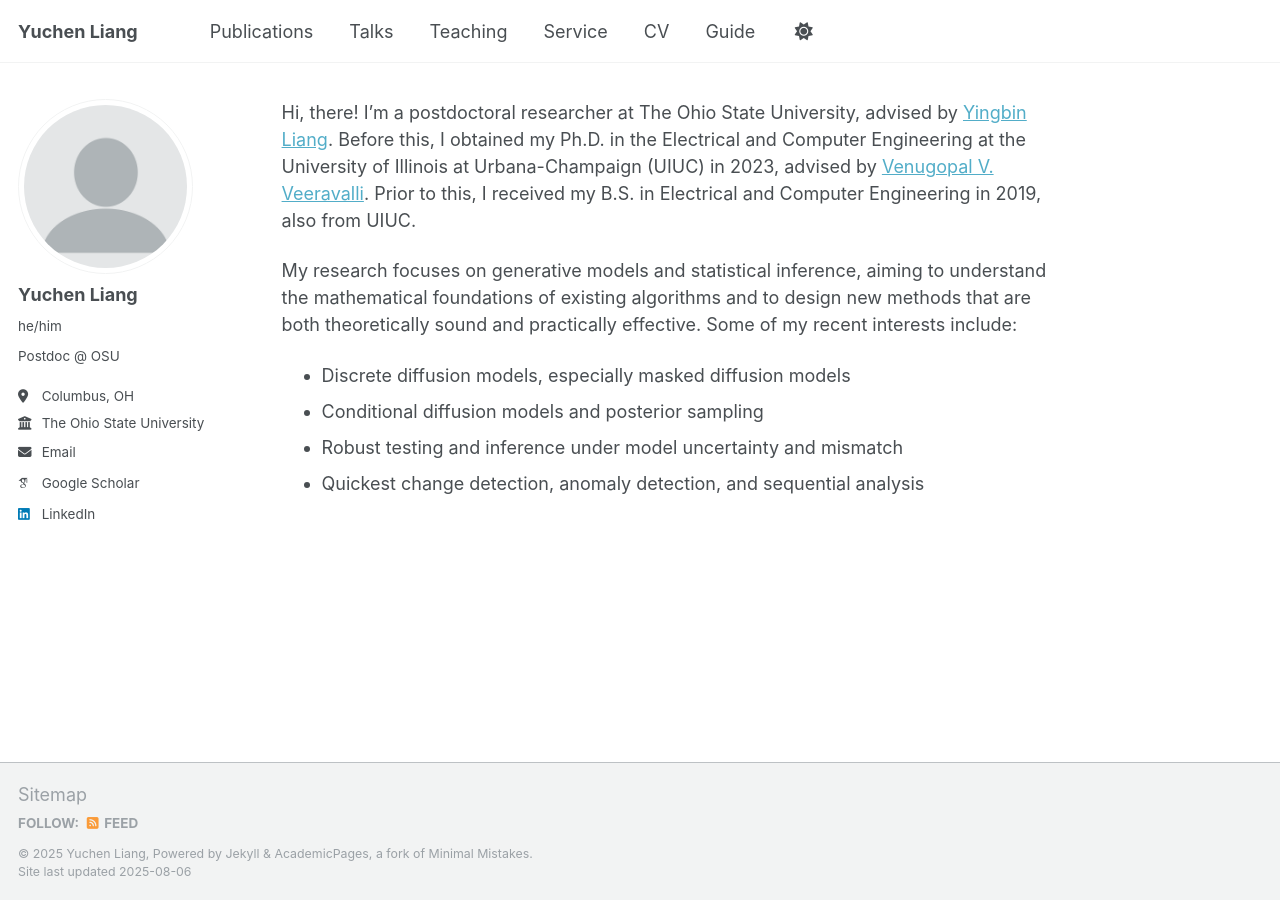
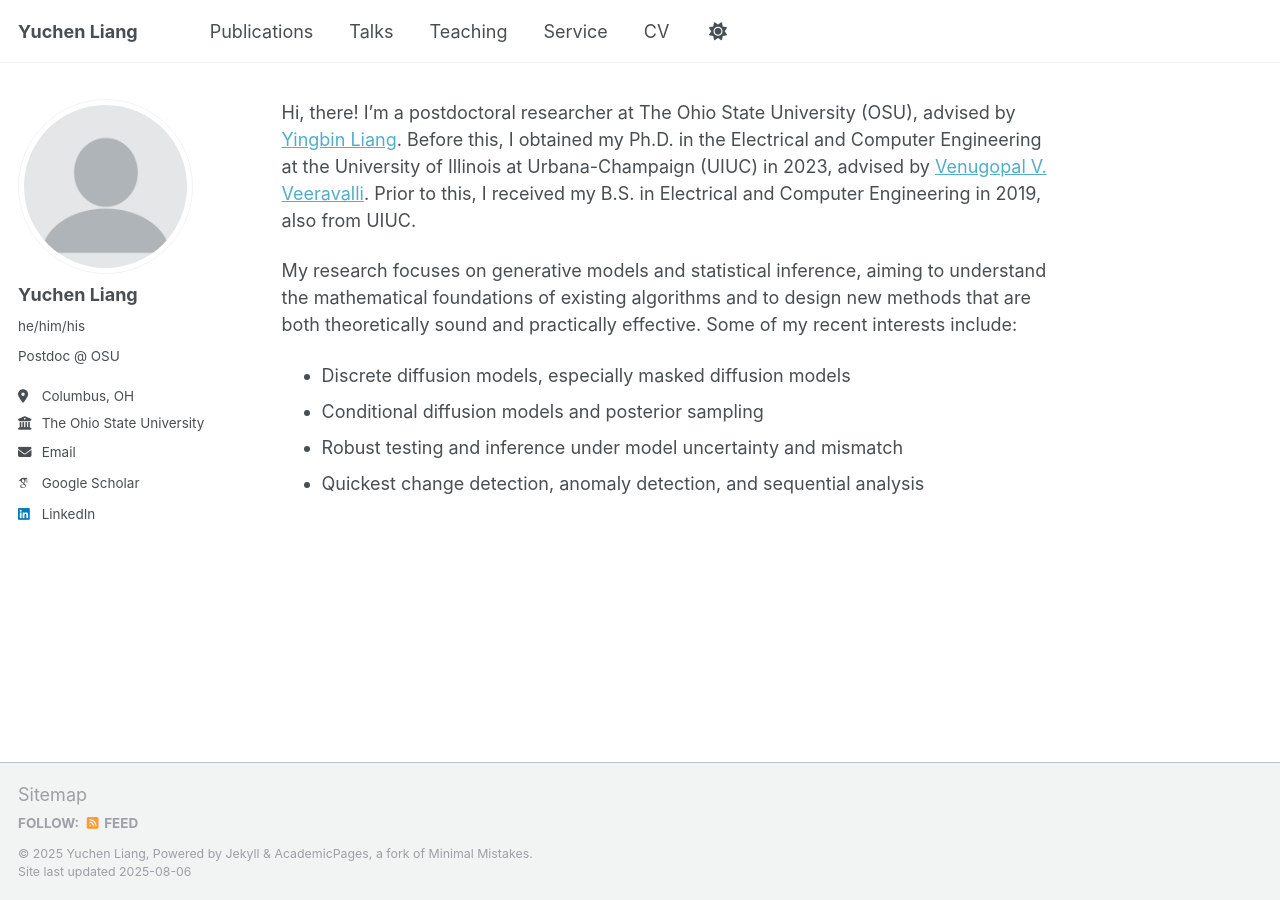
Before and after one commit to yuchenliang1/yuchenliang1.github.io, a Jekyll site: the page built from _pages/about.md, in a window 1280 px wide. Built offline with Jekyll 4.4.1, drawn with Linux system fonts in a browser that asks for light colours; some web fonts are replaced; a script that is not in the unit is left out.

Commit message:
8/6 update

```diff
--- a/_config.yml
+++ b/_config.yml
@@ -24,7 +24,7 @@ author:
   # Biographic information
   avatar           : "profile.png"
   name             : "Yuchen Liang"
-  pronouns         : "he/him" # example: "she/her"
+  pronouns         : "he/him/his" # example: "she/her"
   bio              : "Postdoc @ OSU"
   location         : "Columbus, OH"
   employer         : "The Ohio State University"
--- a/_data/navigation.yml
+++ b/_data/navigation.yml
@@ -35,5 +35,5 @@ main:
   - title: "CV"
     url: /files/Yuchen_Liang_CV.pdf
 
-  - title: "Guide"
-    url: /markdown/
+  # - title: "Guide"
+  #   url: /markdown/
--- a/_pages/about.md
+++ b/_pages/about.md
@@ -7,7 +7,7 @@ redirect_from:
   - /about.html
 ---
 
-Hi, there! I'm a postdoctoral researcher at The Ohio State University, advised by [Yingbin Liang](https://sites.google.com/view/yingbinliang/). Before this, I obtained my Ph.D. in the Electrical and Computer Engineering at the University of Illinois at Urbana-Champaign (UIUC) in 2023, advised by [Venugopal V. Veeravalli](https://vvv.ece.illinois.edu/). Prior to this, I received my B.S. in Electrical and Computer Engineering in 2019, also from UIUC.
+Hi, there! I'm a postdoctoral researcher at The Ohio State University (OSU), advised by [Yingbin Liang](https://sites.google.com/view/yingbinliang/). Before this, I obtained my Ph.D. in the Electrical and Computer Engineering at the University of Illinois at Urbana-Champaign (UIUC) in 2023, advised by [Venugopal V. Veeravalli](https://vvv.ece.illinois.edu/). Prior to this, I received my B.S. in Electrical and Computer Engineering in 2019, also from UIUC.
 
 My research focuses on generative models and statistical inference, aiming to understand the mathematical foundations of existing algorithms and to design new methods that are both theoretically sound and practically effective. Some of my recent interests include:
 * Discrete diffusion models, especially masked diffusion models
```
Also changed, not shown: _pages/service.md (+3 -3 lines), _pages/talks.md (+1 -1 lines).
